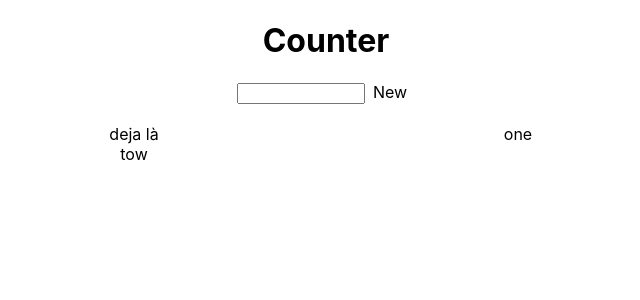
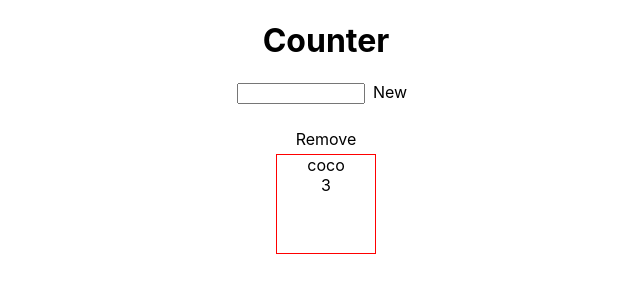
Before and after one commit to lydstyl/190717-counter, a React (Create React App) app: page / in a window 1280 px wide. Shown: the top 300 px of the page, without its empty margins (314-954 px from the left). Built offline with nearby package versions, Linux system fonts and the light colour scheme.

Commit message:
add item ok

```diff
--- a/src/App.css
+++ b/src/App.css
@@ -12,9 +12,26 @@ input {
 .counters {
   display: flex;
   flex-wrap: wrap;
+  align-items: center;
+  justify-content: center;
   max-width: 768px;
   margin: auto;
 }
 .counter {
-  width: 50%;
+  display: flex;
+  flex-direction: column;
+  align-items: center;
+  width: 126px;
+  height: 126px;
+  box-sizing: border-box;
+  margin: 5px;
 }
+.remove {
+  margin-bottom: 5px;
+}
+.counterBox {
+  width: 100px;
+  height: 100px;
+  border: 1px solid red;
+  box-sizing: border-box;
+}
--- a/src/App.js
+++ b/src/App.js
@@ -2,36 +2,47 @@ import React, { Component } from "react";
 import "./App.css";
 
 function Counter(props) {
-  return <div className="counter">{props.name}</div>;
+  return (
+    <div className="counter">
+      <div className="remove">Remove</div>
+      <div className="counterBox">
+        <div>{props.name}</div>
+        <div>{props.number}</div>
+      </div>
+    </div>
+  );
 }
 
 export default class App extends Component {
   addNew(e) {
     const inputVal = document.querySelector("input").value;
     if (inputVal) {
-      this.setState({ counters: [...this.state.counters, inputVal] });
+      this.setState({
+        counters: [...this.state.counters, { name: inputVal, number: 0 }]
+      });
     }
   }
 
   constructor(props) {
     super(props);
     this.state = {
-      counters: ["deja là", "one", "tow"]
+      counters: [{ name: "coco", number: 3 }]
     };
   }
 
   render() {
     const counters = [];
     for (let i = 0; i < this.state.counters.length; i++) {
-      const counter = this.state.counters[i];
-      counters.push(<Counter key={i} name={counter} />);
+      const counter = this.state.counters[i].name;
+      const number = this.state.counters[i].number;
+      counters.push(<Counter key={i} name={counter} number={number} />);
     }
     const Counters = <div className="counters">{counters}</div>;
 
     return (
       <div className="App">
         <h1>Counter</h1>
-        <input type="text" maxlength="10" />
+        <input type="text" maxLength="10" />
         <div className="new">New</div>
         <div
           onClick={e => {
```
